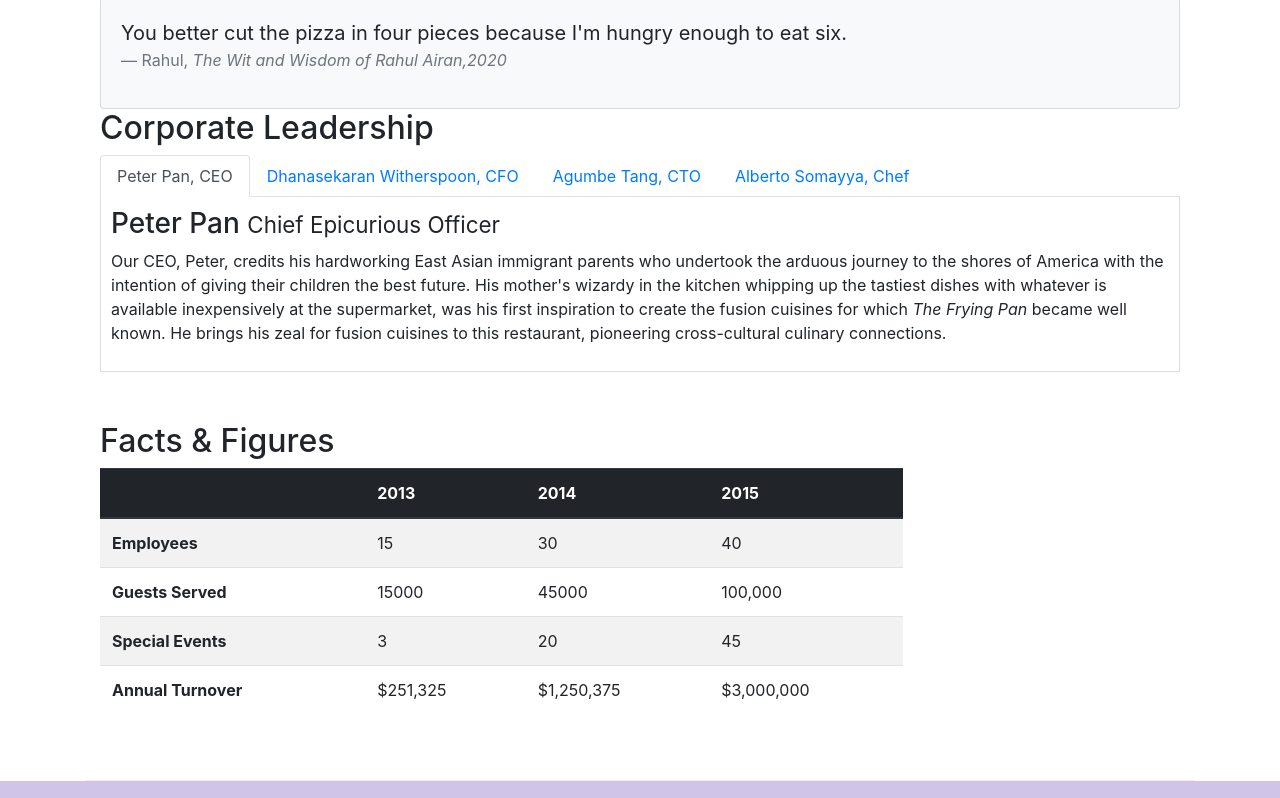
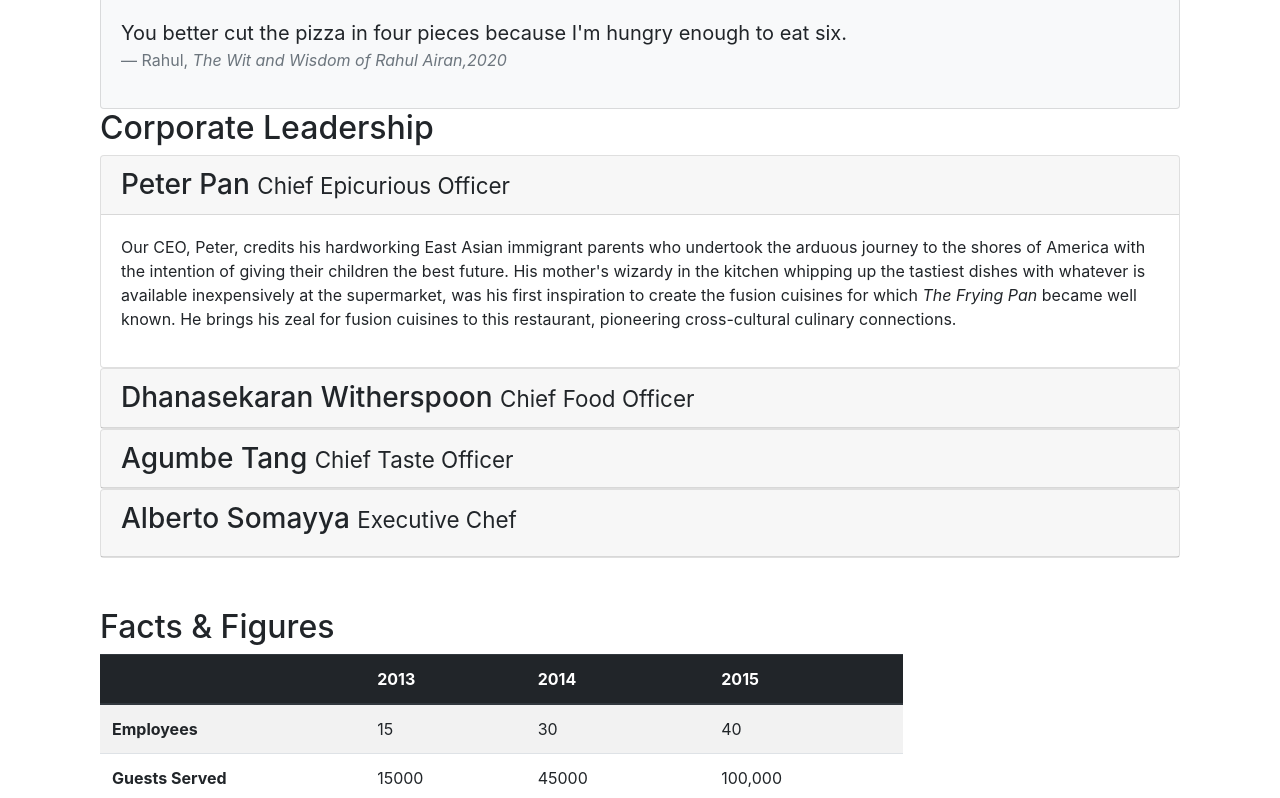
Before and after one commit to RahulAiran/Bootstrap, a website: page aboutus.html in a window 1280 px wide. Shown: the part 762-1560 px from the top of the page. Drawn offline with nearby package versions, Linux system fonts and the light colour scheme.

Commit message:
accordian

```diff
--- a/aboutus.html
+++ b/aboutus.html
@@ -107,7 +107,7 @@
             <div class="col-12">
                 <h2>Corporate Leadership</h2>
 
-                <ul class="nav nav-tabs">
+     <!--           <ul class="nav nav-tabs">
                     <li class="nav-item">
                         <a href="#peter" class="nav-link active" role="tab" data-toggle="tab">Peter Pan, CEO</a>
                     </li>
@@ -140,7 +140,62 @@
                 <p class="d-none d-sm-block">Award winning three-star Michelin chef with wide International experience having worked closely with whos-who in the culinary world, he specializes in creating mouthwatering Indo-Italian fusion experiences. He says, <em>Put together the cuisines from the two craziest cultures, and you get a winning hit! Amma Mia!</em></p>
                 </div>
             </div>
+               -->
+               <div id="accordion">
+                <div class="card">
+                    <div class="card-header" role="tab" id="peterhead">
+                         <h3 class="mb-0">
+                            <a data-toggle="collapse" data-target="#peter" >Peter Pan <small>Chief Epicurious Officer</small>
+                            </a>
+                            </h3>
+                    </div>
+                    <div role="tabpanel" class="collapse show " id="peter" data-parent="#accordion">
+                        <div class="card-body">
+                            <p class="d-none d-sm-block">Our CEO, Peter, credits his hardworking East Asian immigrant parents who undertook the arduous journey to the shores of America with the intention of giving their children the best future. His mother's wizardy in the kitchen whipping up the tastiest dishes with whatever is available inexpensively at the supermarket, was his first inspiration to create the fusion cuisines for which <em>The Frying Pan</em> became well known. He brings his zeal for fusion cuisines to this restaurant, pioneering cross-cultural culinary connections.</p>
+                        </div>
 
+
+                </div>
+                </div>
+                    <div class="card">
+                        <div class="card-header" role="tab" id="dannyhead">
+                             <h3 class="mb-0"><a data-toggle="collapse"
+                                data-target="#danny">
+                                 Dhanasekaran Witherspoon <small>Chief Food Officer</small>
+                             </a> </h3>
+                        </div>
+                          <div  class="collapse" id="danny" data-parent="#accordion">
+                <div class="card-body">
+                     <p class="d-none d-sm-block">Our CFO, Danny, as he is affectionately referred to by his colleagues, comes from a long established family tradition in farming and produce. His experiences growing up on a farm in the Australian outback gave him great appreciation for varieties of food sources. As he puts it in his own words, <em>Everything that runs, wins, and everything that stays, pays!</em></p>
+                </div>
+
+            </div>
+                    </div>
+              <div class="card">
+                  <div class="card-header" role="tab" id="agumbehead">
+                       <h3 class="mb-0"><a data-toggle="collapse" data-target="#agumbe">
+                            Agumbe Tang <small>Chief Taste Officer</small>
+                       </a></h3>
+                  </div>
+                  <div class="collapse" id="agumbe" data-parent="#accordion">
+                  <div class="card-body">
+                <p class="d-none d-sm-block">Blessed with the most discerning gustatory sense, Agumbe, our CTO, personally ensures that every dish that we serve meets his exacting tastes. Our chefs dread the tongue lashing that ensues if their dish does not meet his exacting standards. He lives by his motto, <em>You click only if you survive my lick.</em></p>
+            </div>
+                  </div>
+              </div>
+           <div class="card">
+               <div class="card-header" role="tab" id="albertohead">
+                    <h3><a data-toggle="collapse" data-target="#alberto">Alberto Somayya <small>Executive Chef</small>
+                    </a> </h3>
+               </div>
+               <div class="collapse" id="alberto" data-parent="#accordion">
+               <div class="card-body">
+                <p class="d-none d-sm-block">Award winning three-star Michelin chef with wide International experience having worked closely with whos-who in the culinary world, he specializes in creating mouthwatering Indo-Italian fusion experiences. He says, <em>Put together the cuisines from the two craziest cultures, and you get a winning hit! Amma Mia!</em></p>
+                </div>
+                </div>
+           </div>
+
+            </div>
             </div>
        </div>
        <div class="row row-content">
```
Also changed, not shown: index.html (+27 -1 lines).
